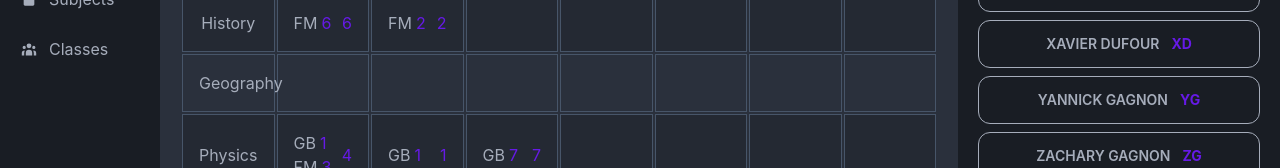
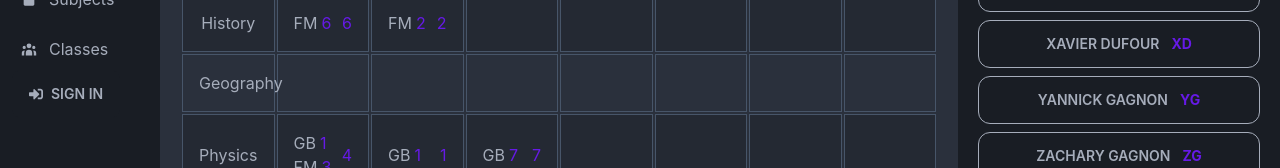
Before and after one commit to Chickenbiscuitoo/timetable-manager, a Next.js app: page / in a window 1280 px wide. Shown: the part 236-404 px from the top of the page. Built offline with nearby package versions, Linux system fonts and the light colour scheme; no server answers.

Commit message:
added auth button

```diff
--- /dev/null
+++ b/components/LoginButton.tsx
@@ -0,0 +1,29 @@
+import { useSession, signIn, signOut } from 'next-auth/react'
+
+import { FaSignOutAlt, FaSignInAlt } from 'react-icons/fa'
+
+const LoginButton = () => {
+	const session = useSession()
+
+	if (session.status === 'authenticated') {
+		console.log(session.data?.user?.name)
+		return (
+			<>
+				<button onClick={() => signOut()} className="btn gap-2">
+					<FaSignOutAlt />
+					Sign Out
+				</button>
+			</>
+		)
+	}
+	return (
+		<>
+			<button onClick={() => signIn()} className="btn gap-2">
+				<FaSignInAlt />
+				Sign In
+			</button>
+		</>
+	)
+}
+
+export default LoginButton
--- a/components/Sidebar.tsx
+++ b/components/Sidebar.tsx
@@ -1,6 +1,11 @@
 import { NextPage } from 'next'
 
+import { useSession, signIn, signOut } from 'next-auth/react'
+
 import { useRouter } from 'next/router'
+import Link from 'next/link'
+
+import LoginButton from './LoginButton'
 
 import { BsPersonFill } from 'react-icons/bs'
 import { MdClass } from 'react-icons/md'
@@ -10,6 +15,11 @@ import { AiFillFile } from 'react-icons/ai'
 
 const Sidebar: NextPage = () => {
 	const router = useRouter()
+
+	const { data: session, status } = useSession()
+
+	if (status === 'unauthenticated') {
+	}
 
 	return (
 		<div className="min-h-screen flex">
@@ -73,6 +83,7 @@ const Sidebar: NextPage = () => {
 						</a>
 					</li>
 				</ul>
+				<LoginButton />
 			</div>
 		</div>
 	)
```
